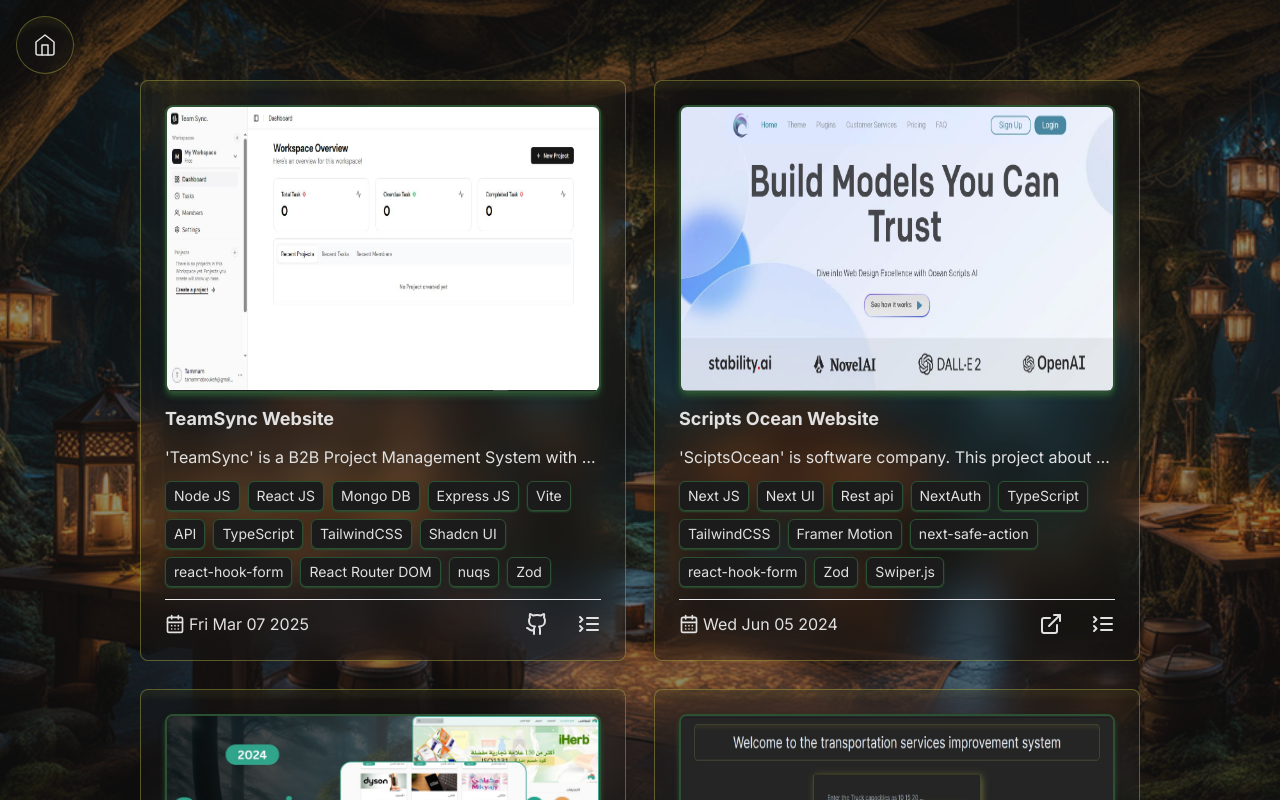
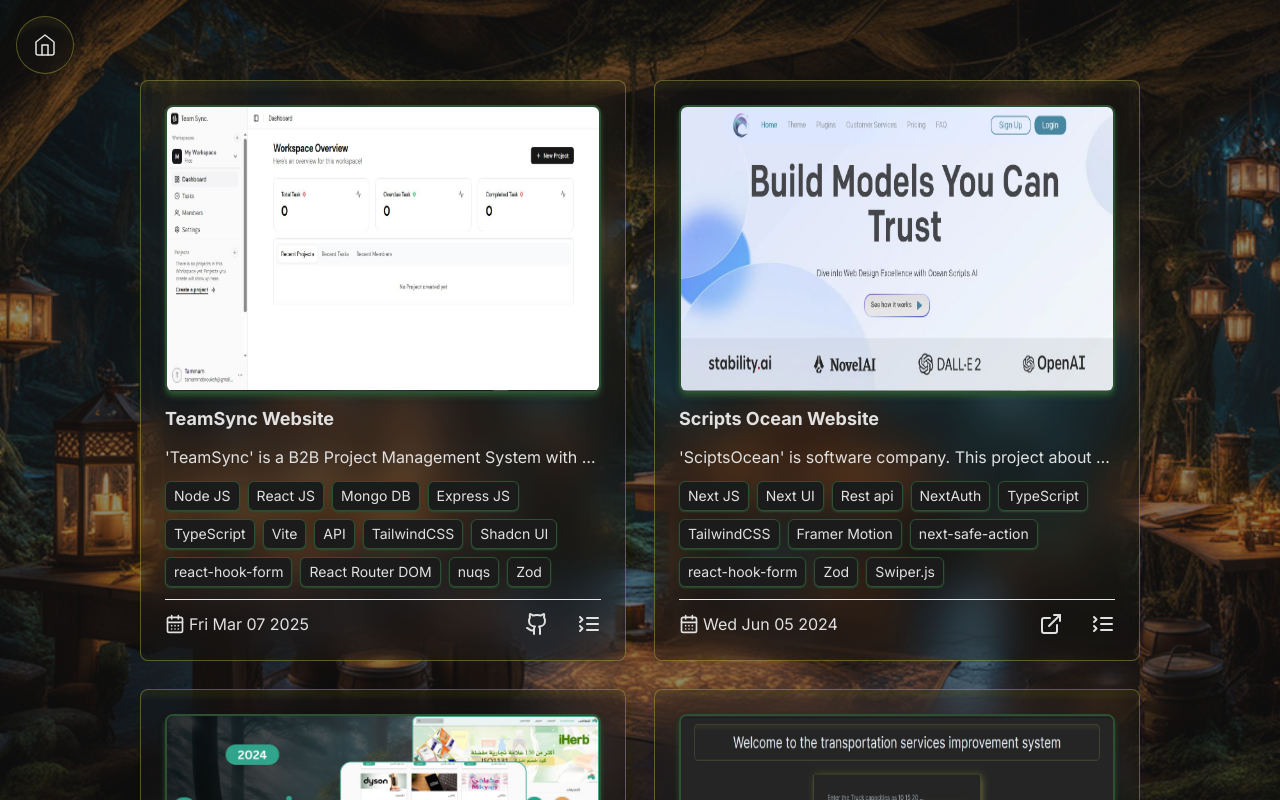
Before and after one commit to tamammabroukeh/my-portfolio, a Next.js app: page /projects in a window 1280 px wide. Shown: the top 800 px of the page. Built offline with nearby package versions, Linux system fonts and the light colour scheme.

Commit message:
edit data file

```diff
--- a/src/data/data.ts
+++ b/src/data/data.ts
@@ -131,9 +131,9 @@
       "React JS",
       "Mongo DB",
       "Express JS",
+      "TypeScript",
       "Vite",
       "API",
-      "TypeScript",
       "TailwindCSS",
       "Shadcn UI",
       "react-hook-form",
```
